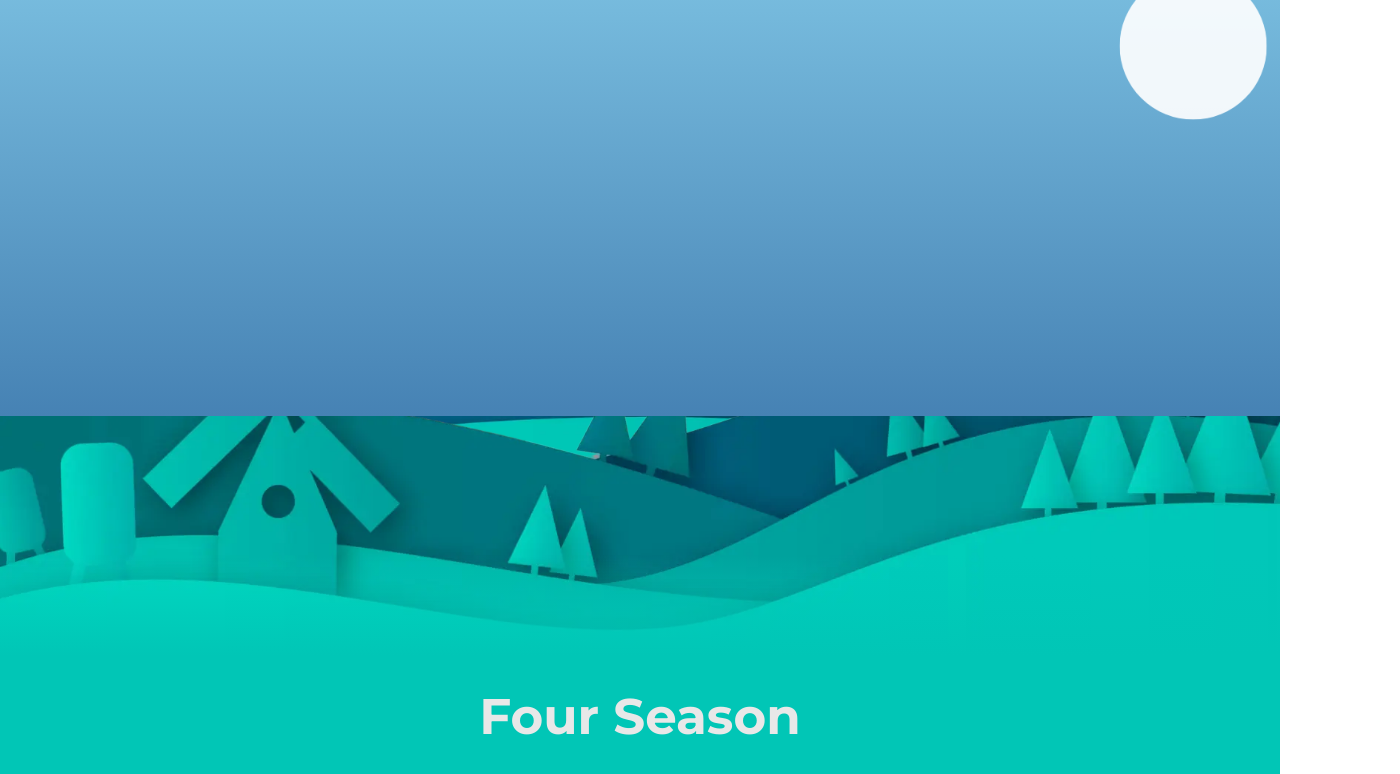
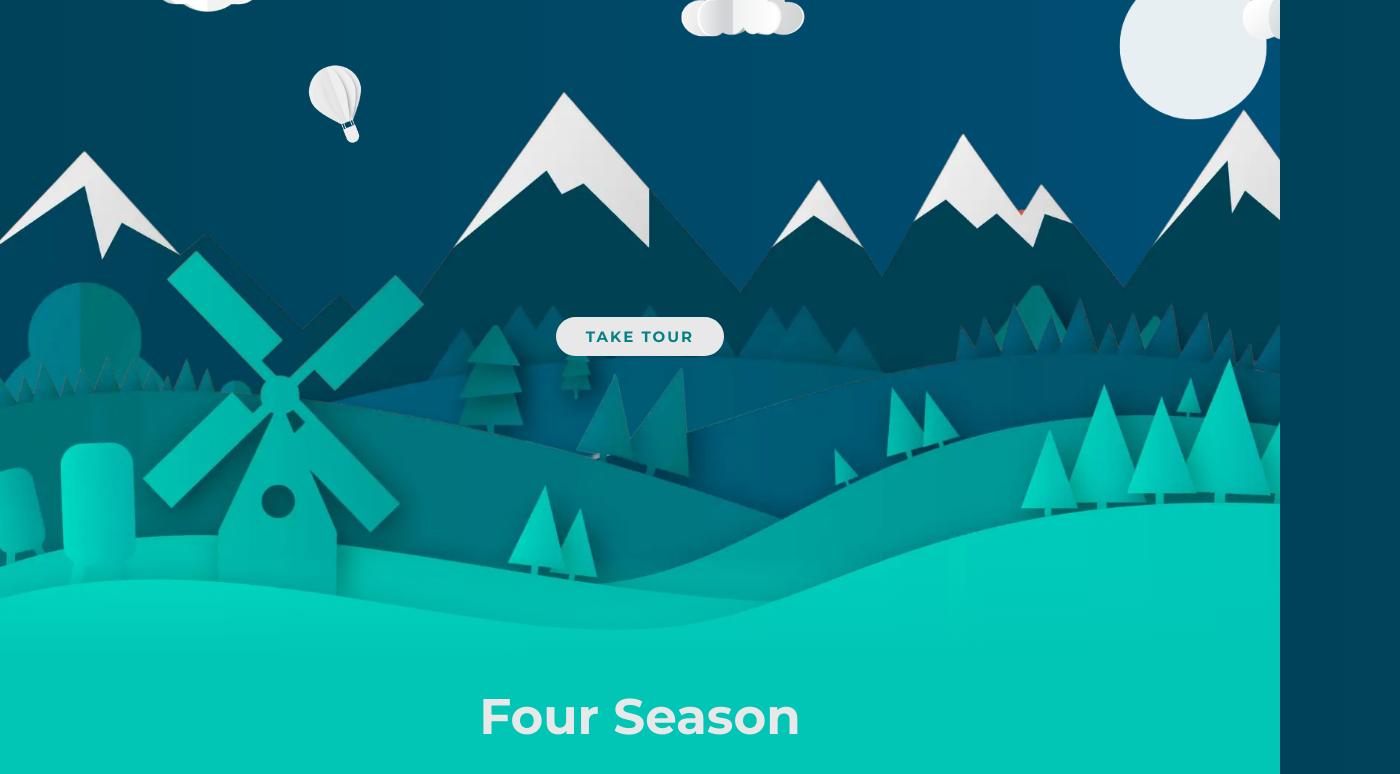
Before and after one commit to narmingeybullayeva/Parallax-Scrolling-Website, a website built with Vite: page index.html in a window 1280 px wide. Shown: the part 144-918 px from the top of the page, 1400 px wide, since content can reach past the window. Built offline with nearby package versions, Linux system fonts and the light colour scheme.

Commit message:
Revert to original design

```diff
--- a/css/style.css
+++ b/css/style.css
@@ -146,27 +146,13 @@ section img {
     pointer-events: none;
 }
 
-.sky-area {
-    position: absolute;
-    top: 0;
-    left: 0;
-    width: 100%;
-    height: 70%;
-    overflow: hidden;
-    z-index: 2;
-    background: linear-gradient(to bottom, #87CEEB, #4682B4);
-}
-
-.sky-area img {
-    position: absolute;
-}
-
 .sun {
     width: 40rem;
     height: 40rem;
     margin-left: 100rem;
     mix-blend-mode: screen ;
     top: 0;
+    left: 0;
     left: 0;
 }
 
--- a/index.html
+++ b/index.html
@@ -29,10 +29,8 @@
     </header>
 
     <section class="hero" id="hero">
-        <div class="sky-area" id="sky-area">
-            <img id="sun" class="sun" src="images/sun.png" alt="">
-            <img id="cloud" src="images/clouds.png" alt="">
-        </div>
+        <img id="sun" class="sun" src="images/sun.png" alt="">
+        <img id="cloud" src="images/clouds.png" alt="">
         <h2 class="heading" id="heading"><span>It is a great day to see the beauty of</span><br>Nature</h2>
         <img class="air_baloon" id="air_baloon" src="images/airbaloon.png" alt="">
         <img id="mountain" src="images/mountain.webp" alt="">
--- a/js/script.js
+++ b/js/script.js
@@ -7,71 +7,14 @@ const mountain = document.getElementById("mountain")
 const header = document.getElementById("header")
 const footer = document.querySelector("footer")
 
-// Store initial positions to prevent accumulation
-const initialPositions = {
-  heading: { top: 50 },
-  airBaloon: { top: 0, left: 0 },
-  sun: { top: 0 },
-  button: { marginTop: 0 },
-  mountain: { top: 0 },
-  header: { top: 0 }
-}
-
 window.addEventListener("scroll", function () {
   let value = window.scrollY
 
-  // Calculate the maximum useful scroll position (when footer starts to appear)
-  const footerRect = footer.getBoundingClientRect()
-  const footerStartsAt = footer.offsetTop - window.innerHeight
-  const heroHeight = document.querySelector('.hero').offsetHeight
-  const skyAreaHeight = heroHeight * 0.7
-
-  // Only apply parallax effects when we're in the main content area
-  const shouldApplyParallax = value < footerStartsAt && footerRect.top > 0
-
-  if (shouldApplyParallax) {
-    // Apply parallax effects with proper bounds
-    heading.style.top = (initialPositions.heading.top + value * -0.5) + "%"
-    airBaloon.style.top = (initialPositions.airBaloon.top + value * -1.5) + "px"
-    airBaloon.style.left = (initialPositions.airBaloon.left + value * -1.5) + "px"
-
-    // Sun movement within sky area only
-    if (value < skyAreaHeight) {
-      sun.style.top = (initialPositions.sun.top + value * 1.5) + "px"
-    }
-
-    button.style.marginTop = (initialPositions.button.marginTop + value * 1.5) + "px"
-    mountain.style.top = (initialPositions.mountain.top + value * 0.2) + "px"
-    header.style.top = (initialPositions.header.top + value * 0.25) + "px"
-  } else {
-    // Reset elements to their final positions when footer is reached
-    heading.style.top = (initialPositions.heading.top + footerStartsAt * -0.5) + "%"
-    airBaloon.style.top = (initialPositions.airBaloon.top + footerStartsAt * -1.5) + "px"
-    airBaloon.style.left = (initialPositions.airBaloon.left + footerStartsAt * -1.5) + "px"
-    button.style.marginTop = (initialPositions.button.marginTop + footerStartsAt * 1.5) + "px"
-    mountain.style.top = (initialPositions.mountain.top + footerStartsAt * 0.2) + "px"
-    header.style.top = (initialPositions.header.top + footerStartsAt * 0.25) + "px"
-  }
-
-  // Handle background color transition with better logic
-  const contentContainer = document.querySelector('.content_container')
-  const sunsetStart = heroHeight * 0.3
-  const sunsetEnd = contentContainer.offsetTop + contentContainer.offsetHeight * 0.5
-
-  // Create a sunset window that doesn't extend to the very bottom
-  const isInSunsetWindow = value >= sunsetStart && value <= sunsetEnd
-
-  if (isInSunsetWindow) {
-    document.body.style.backgroundImage = "linear-gradient(to right, #FFA08C , #FF705C)"
-  } else {
-    document.body.style.backgroundImage = "linear-gradient(to right, #004258, #004F76)"
-  }
+  heading.style.top = value * -0.5 + "%"
+  airBaloon.style.top = value * -1.5 + "px"
+  airBaloon.style.left = value * -1.5 + "px"
+  sun.style.top = value * 1.5 + "px"
+  button.style.marginTop = value * 1.5 + "px"
+  mountain.style.top = value * 0.2 + "px"
+  header.style.top = value * 0.25 + "px"
 })
-
-// Ensure scroll doesn't go beyond document bounds
-window.addEventListener("scroll", function() {
-  const maxScroll = document.documentElement.scrollHeight - window.innerHeight
-  if (window.scrollY > maxScroll) {
-    window.scrollTo(0, maxScroll)
-  }
-})
```
